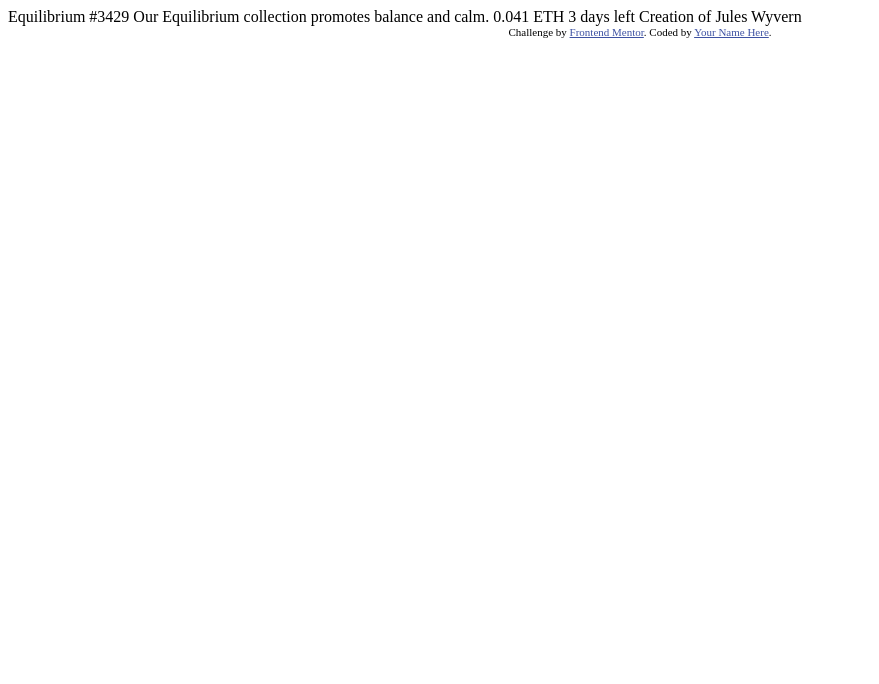
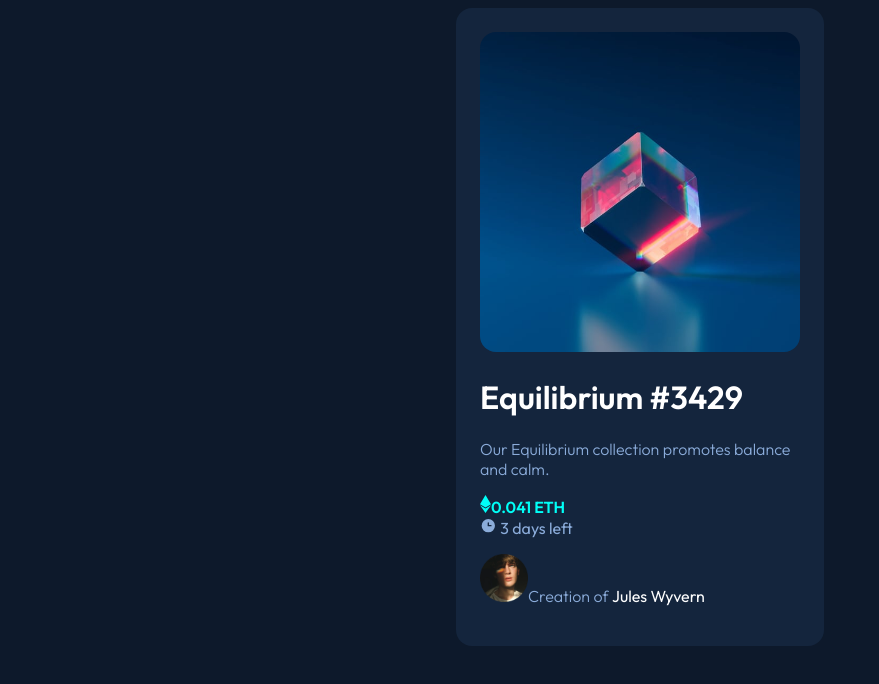
Before and after one commit to TheDrem94/nft-preview-card-component-main, a plain HTML site: page index.html in a window 1280 px wide. Shown: the whole page, without its empty margins (0-879 px from the left). Drawn offline with Linux system fonts and the light colour scheme.

Commit message:
update 26.11

```diff
--- a/index.html
+++ b/index.html
@@ -7,28 +7,36 @@
   <link rel="icon" type="image/png" sizes="32x32" href="./images/favicon-32x32.png">
   <link rel="stylesheet" href="styles.css">
 
+  <link rel="preconnect" href="https://fonts.googleapis.com">
+  <link rel="preconnect" href="https://fonts.gstatic.com" crossorigin>
+  <link href="https://fonts.googleapis.com/css2?family=Outfit:wght@100..900&display=swap" rel="stylesheet">
+
   <title>Frontend Mentor | NFT preview card component</title>
 
-  <!-- Feel free to remove these styles or customise in your own stylesheet 👍 -->
-  <style>
-    .attribution { font-size: 11px; text-align: center; }
-    .attribution a { color: hsl(228, 45%, 44%); }
-  </style>
 </head>
 <body>
+  <div class="container">
 
-  Equilibrium #3429
+    <div class="card">
+      <img class="image" src="images/image-equilibrium.jpg" alt="">
+      <h1>Equilibrium #3429</h1>
 
-  Our Equilibrium collection promotes balance and calm.
+      <p>Our Equilibrium collection promotes balance and calm.</p>
 
-  0.041 ETH
-  3 days left
+      <div class="align">
+        <div class="section-value">
+          <div class="value"><img class="value-icon" src="images/icon-ethereum.svg" alt="">0.041 ETH</div>
+        </div>
 
-  Creation of Jules Wyvern
+        <div class="section-time">
+          <div class="time"><img class="time-icon" src="images/icon-clock.svg" alt=""> 3 days left</div>
+        </div>
+      </div>
 
-  <div class="attribution">
-    Challenge by <a href="https://www.frontendmentor.io?ref=challenge" target="_blank">Frontend Mentor</a>.
-    Coded by <a href="#">Your Name Here</a>.
+      <p><img class="avatar" src="images/image-avatar.png" alt="">Creation of <span class="name">Jules Wyvern</span></p>
+    </div>
+
   </div>
+
 </body>
 </html>
--- a/styles.css
+++ b/styles.css
@@ -0,0 +1,86 @@
+:root {
+    --clr-primary-light-blue: hsl(215, 51%, 70%);
+    --clr-primary-cyan: hsl(178, 100%, 50%);
+
+    --clr-neutral-main-BG: hsl(217, 54%, 11%);
+    --clr-neutral-Card-BG: hsl(216, 50%, 16%);
+    --clr-neutral-line: hsl(215, 32%, 27%);
+    --clr-neutral-white: hsl(0, 0%, 100%);
+
+    --fw-regular: 300;
+    --fw-semi-bold: 400;
+    --fw-bold: 600;
+
+}
+
+body {
+    font-family: Outfit;
+    background-color: var(--clr-neutral-main-BG);
+}
+
+h1 {
+    font-weight: var(--fw-bold);
+    color: var(--clr-neutral-white);
+}
+
+p {
+    font-weight: var(--fw-regular);
+    color: var(--clr-primary-light-blue);
+}
+
+.container {
+    display: flex;
+    justify-content: center;
+}
+
+.card {
+    max-width: 20rem;
+    max-height: fit-content;
+    background-color: var(--clr-neutral-Card-BG);
+    padding: 1.5rem;
+    border-radius: 1rem;
+}
+
+.image {
+    border-radius: 1rem;
+    max-width: 20rem;
+}
+
+/*section-value*/
+
+.section-value {
+    align-items: center;
+}
+
+
+.value {
+    font-weight: var(--fw-bold);
+    color: var(--clr-primary-cyan);
+}
+
+.value-icon {
+    gap: 0.5rem;
+}
+
+/*section-time*/
+
+.section-time {
+    align-items: center;
+}
+
+.time {
+    color: var(--clr-primary-light-blue);
+}
+
+.time-icon {
+    gap: 0.5rem;
+}
+
+.avatar {
+    max-width: 3rem;
+}
+
+.name {
+    color: var(--clr-neutral-white);
+    font-weight: var(--fw-semi-bold);
+}
```
